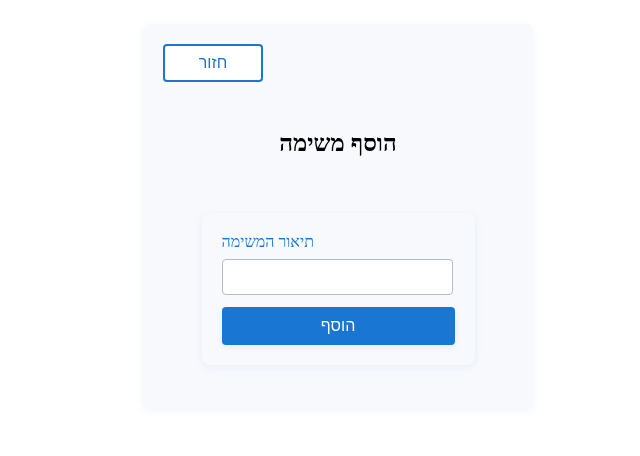
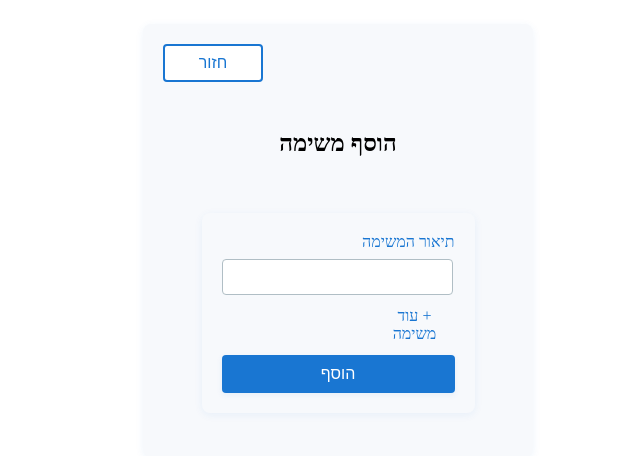
Before and after one commit to Simha-Stern/TDLClient, an Angular app: page /add-task in a window 1280 px wide. Shown: the top 456 px of the page, without its empty margins (302-942 px from the left). Built offline with nearby package versions, Linux system fonts and the light colour scheme.

Commit message:
Refactor add task form to support multiple tasks input and enhance button styling

```diff
--- a/src/app/add-task-form/add-task-form.component.css
+++ b/src/app/add-task-form/add-task-form.component.css
@@ -56,6 +56,7 @@ form {
 label {
   font-weight: 500;
   color: #1976d2;
+  width: 100%;
 }
 
 .success {
@@ -81,6 +82,24 @@ input[type="text"]:focus {
   border-color: #1976d2;
 }
 
+button[type="button"] {
+  background: transparent;
+  color: #1976d2;
+  border: none;
+  font-size: 1rem;
+  cursor: pointer;
+  transition: background 0.2s, color 0.2s;
+  width: 80px;
+  padding: 0;
+  font-weight: 500;
+  font-family: 'Times New Roman';
+}
+
+button[type="button"]:hover {
+  color: #0176ea;
+  font-size: 1.04rem;
+}
+
 button[type="submit"] {
   background-color: #1976d2;
   color: #fff;
--- a/src/app/add-task-form/add-task-form.component.html
+++ b/src/app/add-task-form/add-task-form.component.html
@@ -2,11 +2,12 @@
   <button class="beck" (click)="beck()">חזור</button>
   <h2>הוסף משימה</h2>
   <form (ngSubmit)="onSubmit()" #taskForm="ngForm">
-    <div class="success" *ngIf="success" class="error">{{ success }}</div>
-    <div class="form-group">
-      <label for="title">תיאור המשימה</label>
-      <input id="title" type="text" name="title" [(ngModel)]="title" required />
+    <div class="success" *ngIf="success" class="success">{{ success }}</div>
+    <div *ngFor="let i of [].constructor(titlesIndices); let idx = index" class="form-group">
+      <label [for]="'title' + idx">תיאור המשימה</label>
+      <input [id]="'title' + idx" type="text" [name]="'title' + idx" [(ngModel)]="titles[idx]" required />
     </div>
+    <button type="button" (click)="addTaskField()">+ עוד משימה</button>
     <button type="submit">הוסף</button>
     <div *ngIf="error" class="error">{{ error }}</div>
   </form>
--- a/src/app/add-task-form/add-task-form.component.ts
+++ b/src/app/add-task-form/add-task-form.component.ts
@@ -11,28 +11,43 @@ import { Router } from '@angular/router';
   styleUrl: './add-task-form.component.css'
 })
 export class AddTaskFormComponent {
-  title: string = '';
+  titles: string[] = [''];
   error = '';
   success = '';
 
-
   constructor(private taskService: TaskService, private router: Router) { }
 
+  addTaskField() {
+    this.titles.push('');
+  }
+
   onSubmit() {
-    if (this.title.trim()) {
-      this.taskService.addTaskApi(this.title.trim()).subscribe({
+    const tasksToAdd = this.titles.map(t => t.trim()).filter(t => t);
+    if (tasksToAdd.length > 0) {
+      let addedCount = 0;
+      let hasError = false;
+      tasksToAdd.forEach((task, idx) => {
+        this.taskService.addTaskApi(task).subscribe({
           next: () => {
-          this.success = 'המשימה נוספה בהצלחה';
+            addedCount++;
+            if (addedCount === tasksToAdd.length && !hasError) {
+              this.success = 'המשימות נוספו בהצלחה';
               this.error = '';
-          this.title = '';
+              this.titles = [''];
               setTimeout(() => {
                 this.router.navigate(['']);
               }, 2000);
+            }
           },
           error: (err) => {
             console.error('Error adding task:', err);
-          this.error = 'שגיאה בהוספת משימה';
+            this.error = 'שגיאה בהוספת משימות';
+            hasError = true;
+              setTimeout(() => {
+                this.router.navigate(['']);
+              }, 2000);
           }
+        });
       });
     }
   }
@@ -40,4 +55,8 @@ export class AddTaskFormComponent {
   beck() {
     this.router.navigate(['']);
   }
+
+  get titlesIndices(): number {
+    return this.titles ? this.titles.length : 1;
   }
+}
```
Lines whose indentation alone changed are shown as unchanged.
